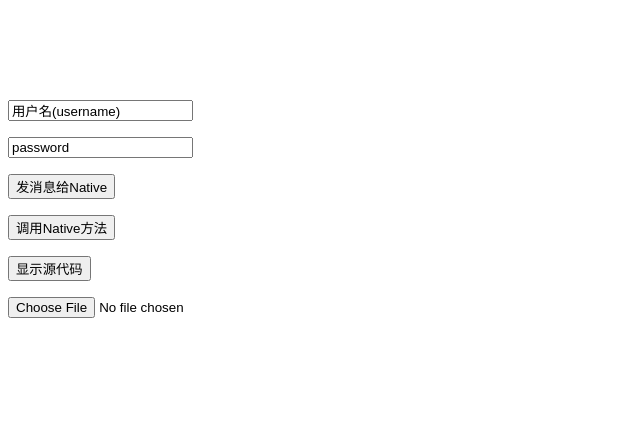
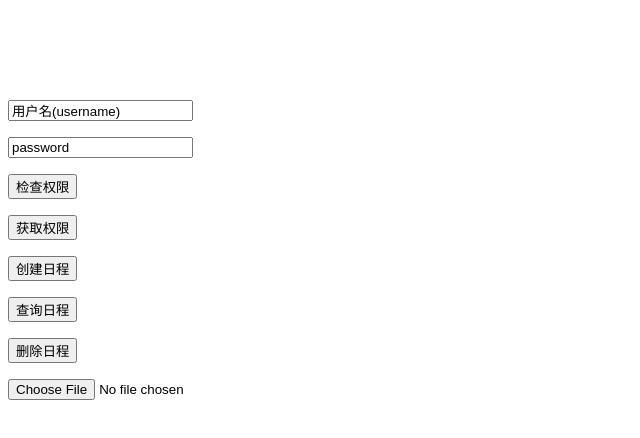
Before and after one commit to zhenkaizhang1/zhenkaizhang1.github.io, a plain HTML site: page demo.html in a window 1280 px wide. Shown: the whole page, without its empty margins (0-640 px from the left). Drawn offline with Linux system fonts and the light colour scheme.

Commit message:
deeplink

```diff
--- a/demo.html
+++ b/demo.html
@@ -24,17 +24,26 @@
 </p>
 
 <p>
-    <input type="button" id="enter" value="发消息给Native" onclick="testClick();"
+    <input type="button" id="enter" value="检查权限" onclick="testClick();"
             />
 </p>
 
 <p>
-    <input type="button" id="enter1" value="调用Native方法" onclick="testClick1();"
+    <input type="button" id="enter1" value="获取权限" onclick="testClick1();"
             />
 </p>
 
 <p>
-    <input type="button" id="enter2" value="显示源代码" onclick="testClick2();"/>
+    <input type="button" id="enter2" value="创建日程" onclick="testClick2();"/>
+</p>
+
+
+<p>
+    <input type="button" id="enter2" value="查询日程" onclick="testClick4();"/>
+</p>
+
+<p>
+    <input type="button" id="enter2" value="删除日程" onclick="testClick3();"/>
 </p>
 
 <p>
@@ -93,10 +102,34 @@
         }
 
         function testClick2() {
+            var data = "[{\"extendData\":\"27272\",\"title\":\"hello\",\"description\":\"helloworld\",\"startTime\":1588127231897},{\"extendData\":\"112121\",\"title\":\"hello\",\"description\":\"helloworld\",\"startTime\":1588128331897},{\"extendData\":\"332113\",\"title\":\"hello\",\"description\":\"helloworld\",\"startTime\":1588227331897},{\"extendData\":\"1122333\",\"title\":\"hello\",\"description\":\"helloworld\",\"startTime\":1589127331897}]"
+            //call native method
+            window.WebViewJavascriptBridge.callHandler(
+                'createEvent'
+                , data
+                , function(responseData) {
+                    document.getElementById("show").innerHTML = responseData
+                }
+            );
+        }
+
+        function testClick3() {
             var data = "[\"27272\",\"2727216161gagsgs\",\"2727216161gagsgsBshs\"]"
             //call native method
             window.WebViewJavascriptBridge.callHandler(
                 'deleteEvent'
+                , data
+                , function(responseData) {
+                    document.getElementById("show").innerHTML = responseData
+                }
+            );
+        }
+
+        function testClick4() {
+            var data = "[\"27272\",\"2727216161gagsgs\",\"2727216161gagsgsBshs\"]"
+            //call native method
+            window.WebViewJavascriptBridge.callHandler(
+                'queryAllEvent'
                 , data
                 , function(responseData) {
                     document.getElementById("show").innerHTML = responseData
```
Also changed, not shown: deeplink.html (+8 -0 lines), .!14498!index.html (added).
